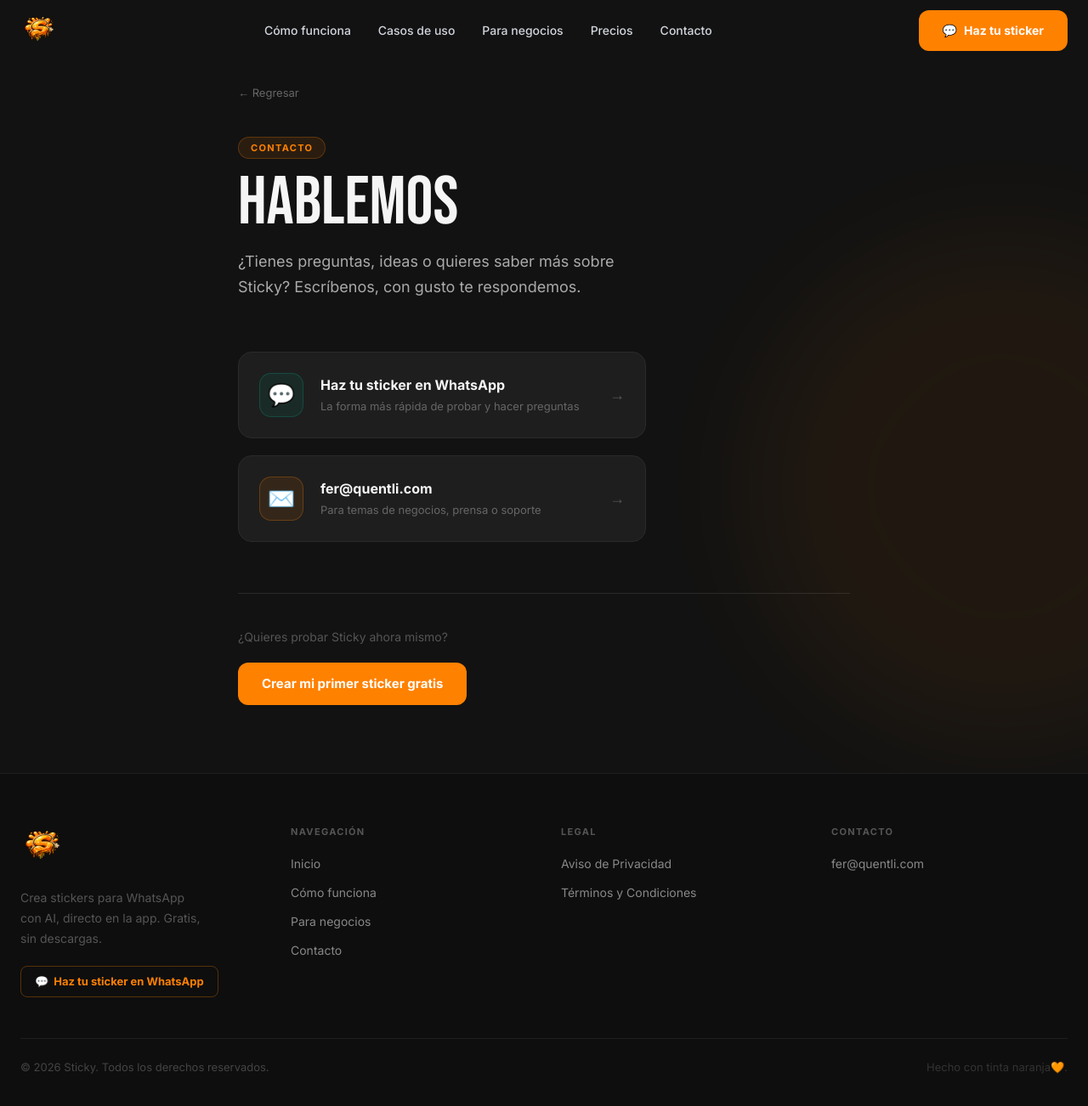
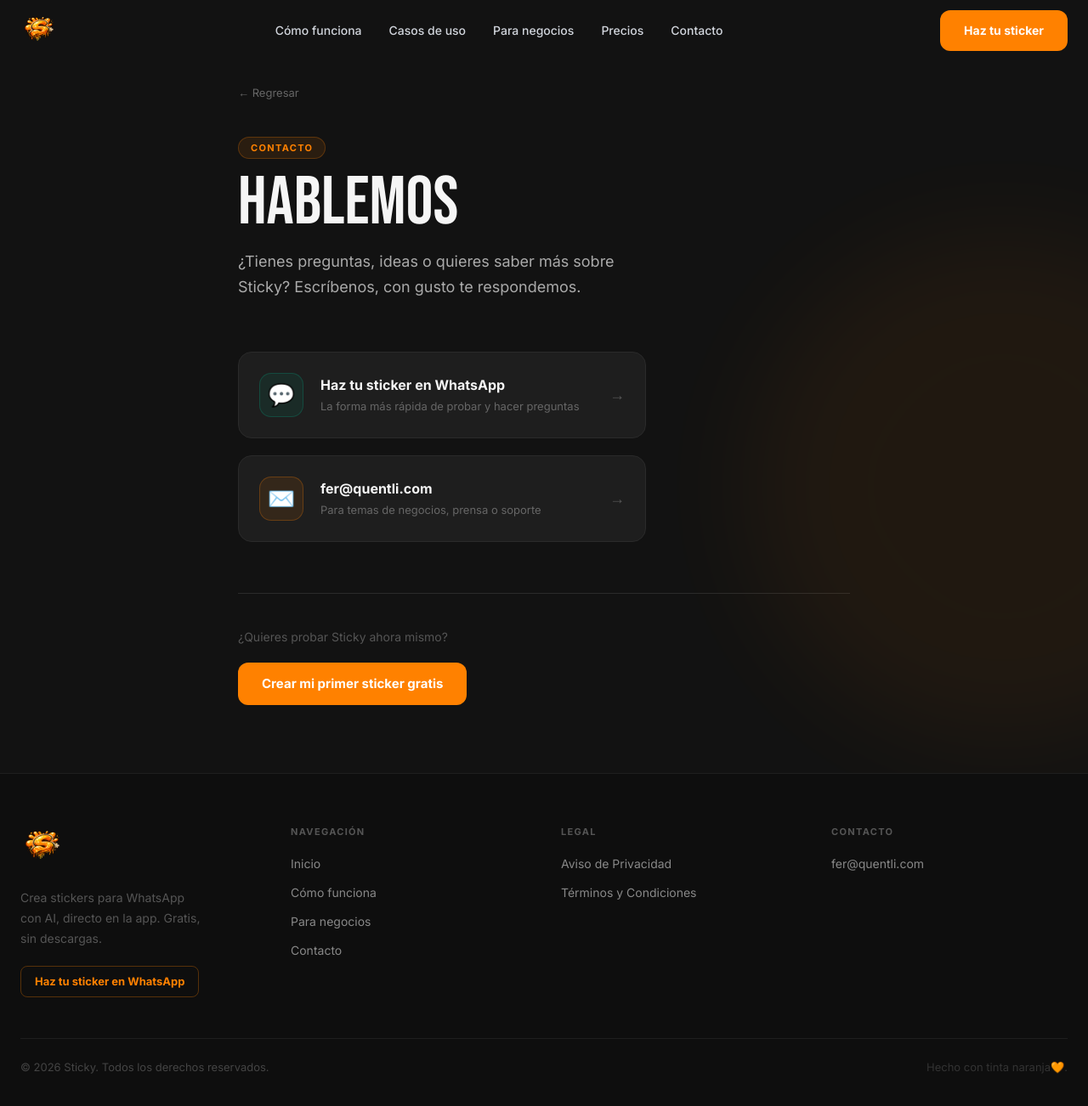
Before and after one commit to ferpinedo/sticky-landing, a Next.js app: page /contacto in a window 1280 px wide. Shown: the top 1302 px of the page at 85% size. Built offline with nearby package versions, Linux system fonts and the light colour scheme.

Commit message:
Refactor WhatsApp call-to-action elements across multiple components: comment out emoji spans for a cleaner look and format link constants for improved readability.

```diff
--- a/src/app/contacto/page.tsx
+++ b/src/app/contacto/page.tsx
@@ -8,8 +8,10 @@ export const metadata: Metadata = {
   description: "Comunícate con el equipo de Sticky.",
 };
 
-const WA_LINK_PREGUNTA = "https://wa.me/525586444339?text=Hola%20Sticky%2C%20tengo%20una%20pregunta%3A%20";
-const WA_LINK_CREAR = "https://wa.me/525586444339?text=Hazme%20un%20sticker%20que%20";
+const WA_LINK_PREGUNTA =
+  "https://wa.me/525586444339?text=Hola%20Sticky%2C%20tengo%20una%20pregunta%3A%20";
+const WA_LINK_CREAR =
+  "https://wa.me/525586444339?text=Hazme%20un%20sticker%20que%20";
 
 export default function Contacto() {
   return (
--- a/src/components/FinalCTA.tsx
+++ b/src/components/FinalCTA.tsx
@@ -1,4 +1,5 @@
-const WA_LINK = "https://wa.me/525586444339?text=Quiero%20crear%20mi%20primer%20sticker%2C%20hazme%20uno%20que%20";
+const WA_LINK =
+  "https://wa.me/525586444339?text=Quiero%20crear%20mi%20primer%20sticker%2C%20hazme%20uno%20que%20";
 
 export default function FinalCTA() {
   return (
@@ -103,7 +104,7 @@ export default function FinalCTA() {
           className="btn-orange animate-glow-pulse"
           style={{ fontSize: 16, padding: "18px 36px" }}
         >
-          <span>💬</span>
+          {/* <span>💬</span> */}
           Haz tu sticker en WhatsApp
         </a>
 
--- a/src/components/Footer.tsx
+++ b/src/components/Footer.tsx
@@ -78,7 +78,8 @@ export default function Footer() {
                 transition: "background 0.2s",
               }}
             >
-              <span>💬</span> Haz tu sticker en WhatsApp
+              {/* <span>💬</span>  */}
+              Haz tu sticker en WhatsApp
             </a>
           </div>
 
--- a/src/components/Header.tsx
+++ b/src/components/Header.tsx
@@ -65,7 +65,7 @@ export default function Header() {
           rel="noopener noreferrer"
           className="hidden md:flex btn-orange text-sm"
         >
-          <span>💬</span>
+          {/* <span>💬</span> */}
           Haz tu sticker
         </a>
 
@@ -120,7 +120,7 @@ export default function Header() {
             className="btn-orange text-sm mt-2 justify-center"
             onClick={() => setMenuOpen(false)}
           >
-            <span>💬</span>
+            {/* <span>💬</span> */}
             Haz tu sticker
           </a>
         </div>
--- a/src/components/Hero.tsx
+++ b/src/components/Hero.tsx
@@ -110,7 +110,7 @@ export default function Hero() {
                 className="btn-orange animate-glow-pulse"
                 style={{ fontSize: 15 }}
               >
-                <span>💬</span>
+                {/* <span>💬</span> */}
                 Haz tu sticker en WhatsApp
               </a>
             </div>
```
